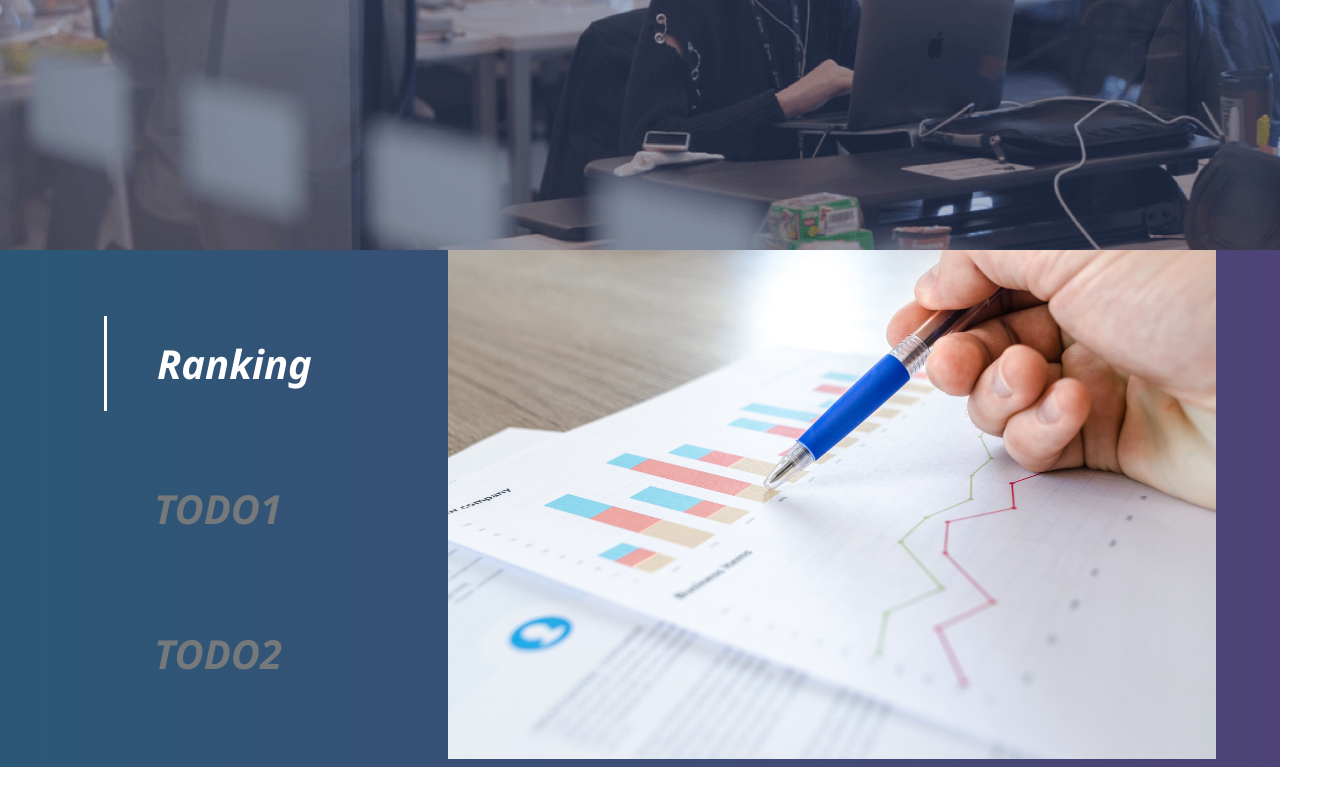
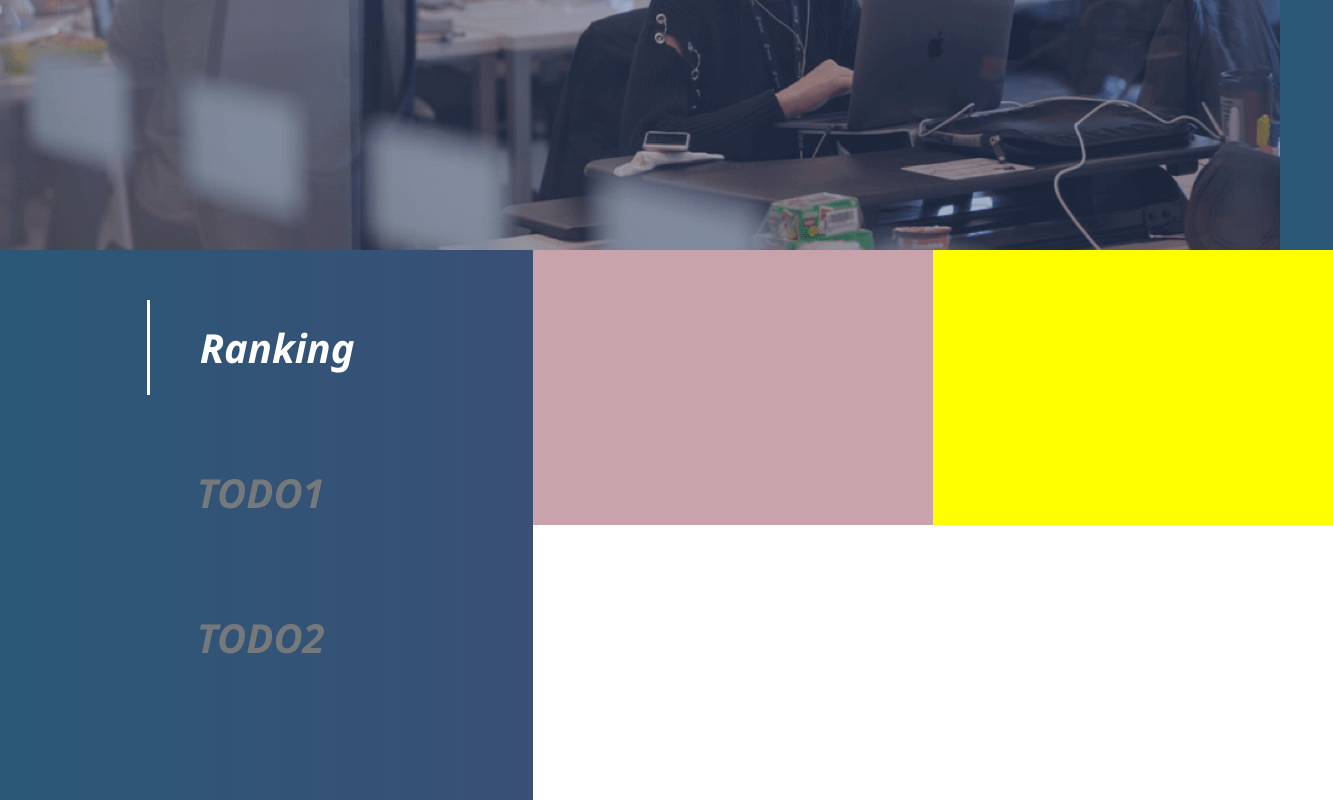
Before and after one commit to NJU-SE3/OASIS-Frontend, a Vue app in the folder oasis-frontend/: page /#/mainpage in a window 1280 px wide. Shown: the part 550-1350 px from the top of the page, 1333 px wide, since content can reach past the window. Before the commit the page ends 1317 px from the top, so only its background shows below. Built offline with nearby package versions, Linux system fonts and the light colour scheme.

Commit message:
Update mainpage.vue

```diff
--- a/oasis-frontend/src/views/mainpage.vue
+++ b/oasis-frontend/src/views/mainpage.vue
@@ -13,7 +13,7 @@
           </div>
         </div>
     </div>
-    <div class="show">
+    <!-- <div class="show">
       <div class="link-tab">
         <ul class="tab-list">
           <li class="tab-list-item"
@@ -24,17 +24,46 @@
             <el-link :underline="false" href="#">{{ item }}</el-link>
           </li>
         </ul>
-      </div>
-      <div class="link-content">
+      </div> -->
+
+      <!-- <div class="link-content">
         <div class="content-item"
              v-for="(imageUrl, index) in urls"
              :key="index"
              v-show="(index == current)">
           <img :src="imageUrl" class="content-img">
-          <!-- </img> -->
         </div>
+      </div> -->
+      <!-- <div class="link-content">
+        <div class="ontent-item-one"></div>
+        <div class="content-item-two"></div>
+        <div class="content-item-three"></div>
       </div>
-    </div>
+    </div> -->
+
+
+      <el-row class="show">
+        <el-col :span="6" :offset="2">
+        <div class="link-tab">
+          <ul class="tab-list">
+            <li class="tab-list-item"
+                v-for="(item, index) in nav_list"
+                :key="index"
+                :class="{active : (index == current)}"
+                @mouseenter="enter(index)">
+              <el-link :underline="false" href="#">{{ item }}</el-link>
+            </li>
+          </ul>
+        </div>
+      </el-col>
+      <el-col :span="14" :offset="2">
+      <div class="link-content">
+        <div id="content-item-one" :class="{imgActive : pic_one}"></div>
+        <div id="content-item-two" :class="{imgActive : pic_two}"></div>
+        <div id="content-item-three" :class="{imgActive : pic_three}"></div>
+      </div>
+      </el-col>
+    </el-row>
   </div>
 </template>
 
@@ -50,18 +79,31 @@ export default {
     return {
       nav_list: ["Ranking", "TODO1", "TODO2"],
       current: 0,
-      urls: [
-        "/static/mainpage/charts.jpg",
-        "/static/mainpage/TODO1.png",
-        "/static/mainpage/TODO2.png"
-      ],
+      pic_one: true,
+      pic_two: false,
+      pic_three: false
     }
   },
 
   methods: {
-    toggle(index) {
+    enter(index) {
       this.current = index;
-    }
+      if (index == 0) {
+        this.pic_one = true;
+        this.pic_two = false;
+        this.pic_three = false;
+      }
+      else if (index == 1) {
+        this.pic_two = true;
+        this.pic_three = false;
+        this.pic_one = false;
+      }
+      else {
+        this.pic_three = true;
+        this.pic_one = false;
+        this.pic_two = false;
+      }
+    },
   }
 }
 </script>
@@ -89,35 +131,39 @@ export default {
   height: 100%;
   width: 100%;
   background-color:rgba(79,79,79,0.10);
-};
-
-.show{
-  /* background-color: burlywood; */
-  /* position: relative; */
-  display: flex;
-  flex-direction: column;
-  justify-content: flex-start;
-  align-items: flex-start;
-  height:200px;
-
-}
-/*
-.link-content, .link-tab {
-  display: flex;
-  flex-direction: column;
-  justify-content: flex-start;
-  align-items: flex-start;
-} */
-
-.link-tab {
-  display: inline-flex;
-  width: 30%;
 }
 
 .link-content {
-  display: inline-flex;
-  width: 60%;
+  width: 800px;
+  height: 550px;
   vertical-align: top;
+  background: #76797C;
+  font-size: 0;
+}
+
+.link-content #content-item-one {
+  display: inline-block;
+  width: 50%;
+  height: 50%;
+  background: pink;
+}
+
+.link-content #content-item-two {
+  display: inline-block;
+  width: 50%;
+  height: 50%;
+  background: yellow;
+}
+
+.link-content #content-item-three {
+  width: 100%;
+  height: 50%;
+  background: white;
+}
+
+.imgActive {
+  transition: all 1s;
+  opacity: 0.6;
 }
 
 .tab-list .tab-list-item {
@@ -155,10 +201,6 @@ export default {
   list-style-type: none;
 }
 
-h1 {
-  font-size: 200%
-}
-
   .el-select .el-input {
     width: 130px;
   }
```
